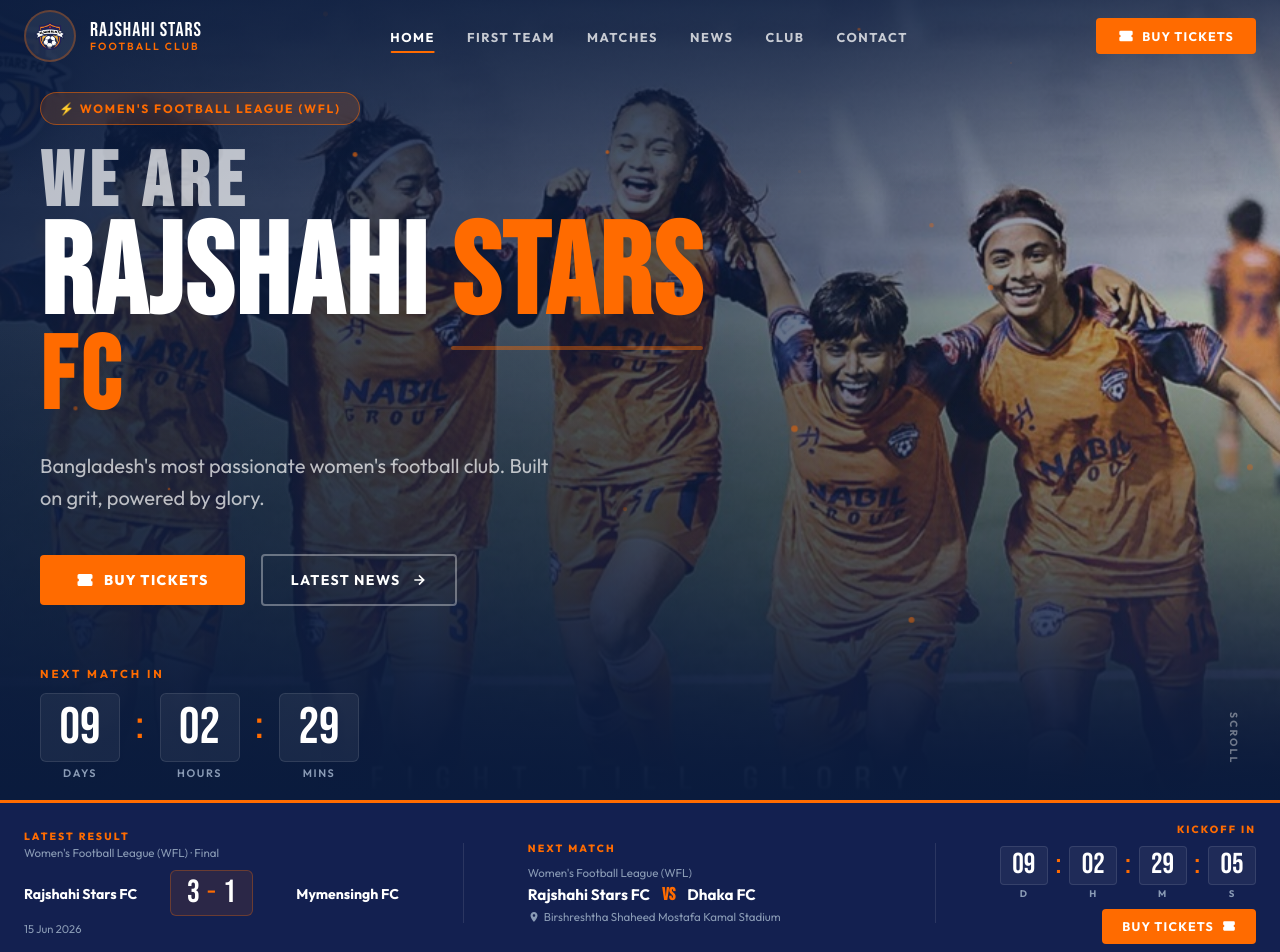
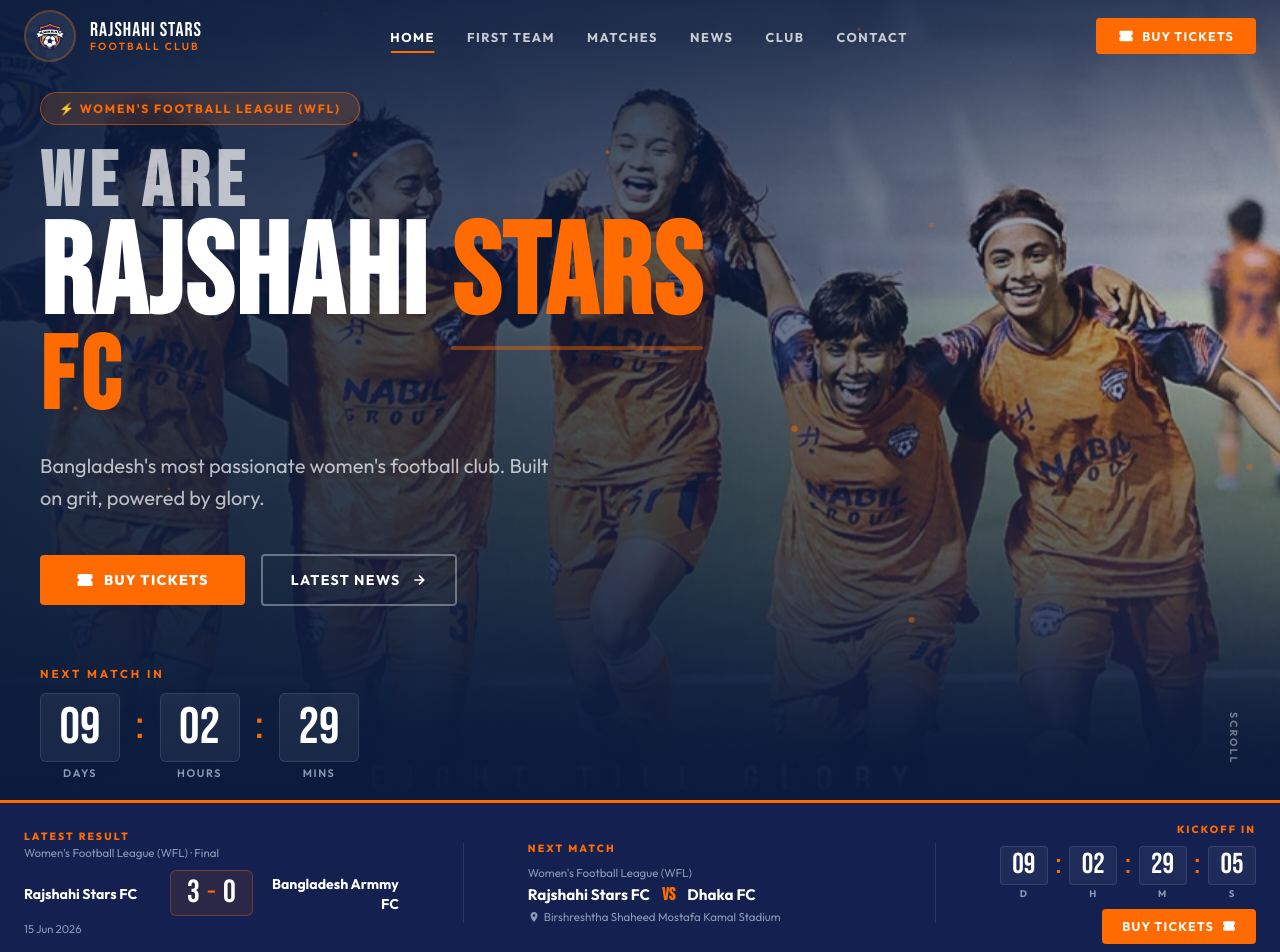
Before and after one commit to sif1t/rajshahi-starsfc, a Next.js app: page / in a window 1280 px wide. Shown: the top 952 px of the page. Built offline with nearby package versions, Linux system fonts and the light colour scheme.

Commit message:
Update latest match result in MatchStrip component

```diff
--- a/src/components/MatchStrip/MatchStrip.tsx
+++ b/src/components/MatchStrip/MatchStrip.tsx
@@ -13,8 +13,8 @@ const latestResult = {
   home: "Rajshahi Stars FC",
   homeLogo: "/images/logo.png",
   homeScore: 3,
-  away: "Mymensingh FC",
-  awayScore: 1,
+  away: "Bangladesh Armmy FC",
+  awayScore: 0,
   competition: "Women's Football League (WFL) · Final",
   date: "15 Jun 2026",
 };
```
